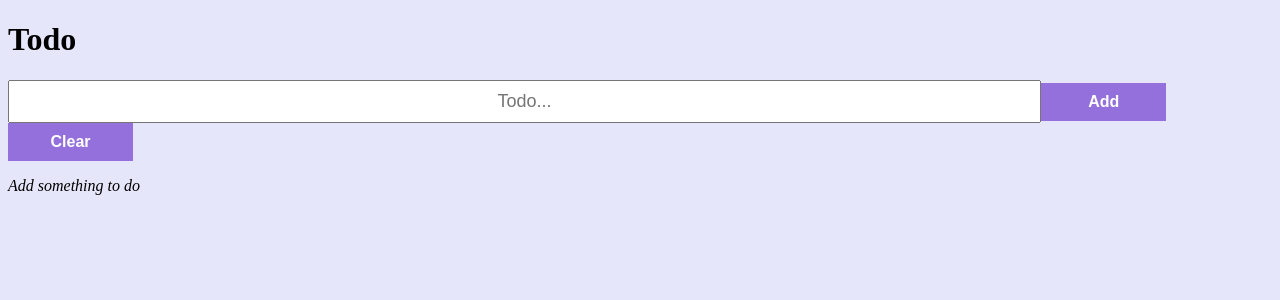
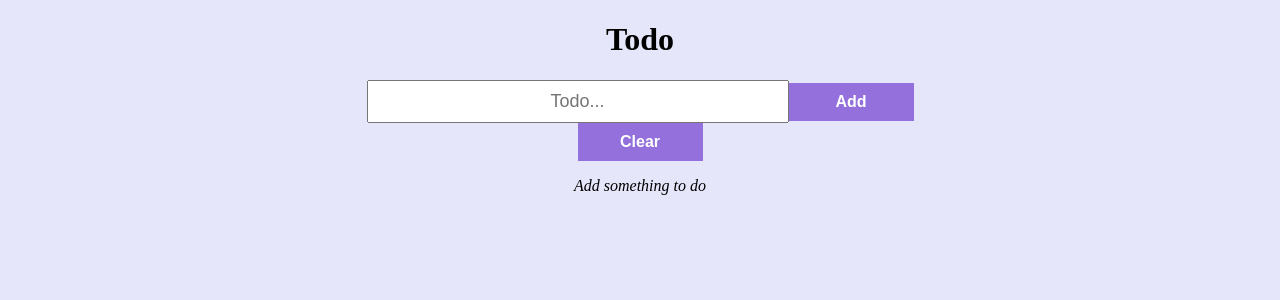
Before and after one commit to Rjp76/ToDoReduxFinal, a React (Create React App) app: page / in a window 1280 px wide. Shown: the top 300 px of the page. Built offline with nearby package versions, Linux system fonts and the light colour scheme.

Commit message:
Centered change box size

```diff
--- a/src/App.js
+++ b/src/App.js
@@ -3,6 +3,7 @@ import './App.css';
 
 class App extends Component {
   render() {
+
   }
 }
 
--- a/src/index.css
+++ b/src/index.css
@@ -17,12 +17,17 @@ li{
 input[type=text]{
     text-align: center;
     left:50%;
-    width:80%;
+    width:400px;
     font-size: 18px;
     padding: 9px;
 }
 input[type=text]:focus {
   border: 2px solid #555;
+
+}
+.gen{
+    text-align: center;
+    left:50%;
 
 }
 .stuff{
--- a/src/index.js
+++ b/src/index.js
@@ -38,10 +38,12 @@ class AddTodoForm extends React.Component {
 
     render() {
         return (
+
             <form onSubmit={this.onFormSubmit.bind(this)}>
                 <input type="text" placeholder="Todo..." onChange={this.onMessageChanged.bind(this)} value={this.state.message} />
                 <input type="submit" value="Add" />
             </form>
+
         );
     }
 }
@@ -115,8 +117,8 @@ class TodoList extends React.Component {
 }
 //render, what is seen on screen
 ReactDOM.render(
-    <div >
-        <h1 className="appstuff">Todo</h1>
+    <div className={"gen"}>
+        <h1>Todo</h1>
         <app/>
         <AddTodoForm />
         <ClearItems/>
```
